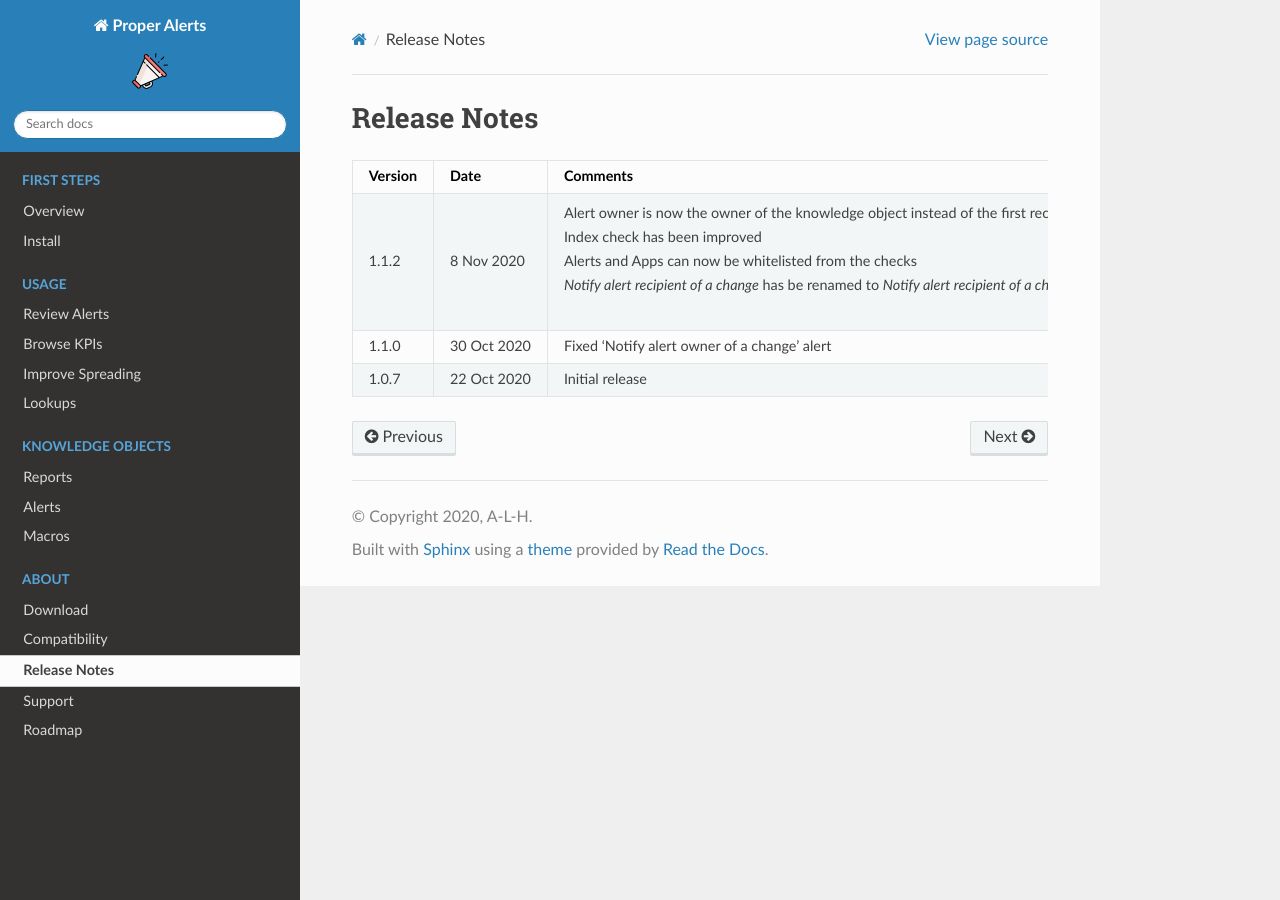
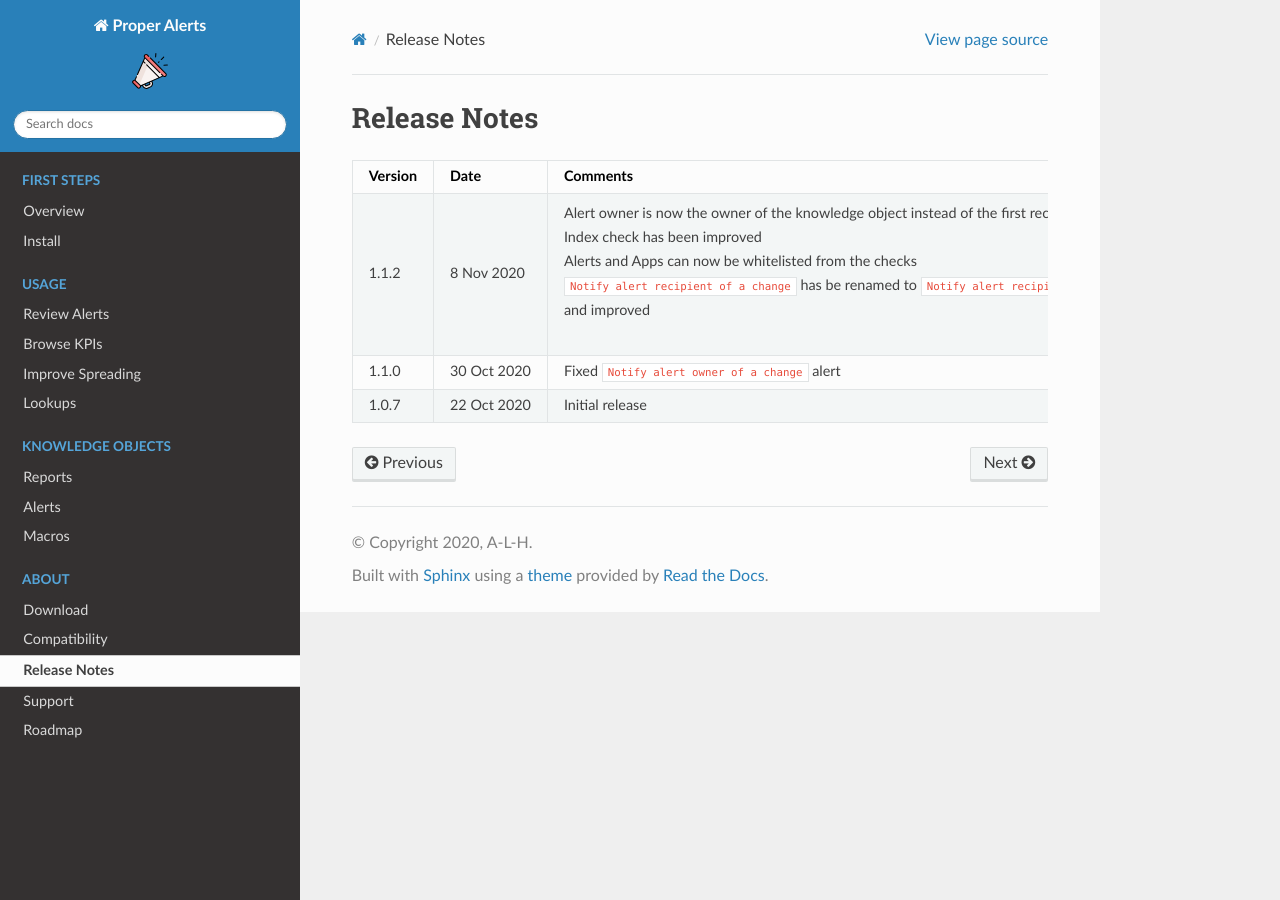
Before and after one commit to a-l-h/splunk-app-proper-alerts, a Sphinx documentation site: the page built from doc/releases.rst, in a window 1280 px wide. Built offline with Sphinx 7.4.7 and the Read the Docs theme 2.0.0, drawn with Linux system fonts in a browser that asks for light colours.

Commit message:
Update releases.rst

```diff
--- a/doc/releases.rst
+++ b/doc/releases.rst
@@ -13,10 +13,10 @@ Release Notes
      - | Alert owner is now the owner of the knowledge object instead of the first recipient of the alert
        | Index check has been improved
        | Alerts and Apps can now be whitelisted from the checks
-       | *Notify alert recipient of a change* has be renamed to *Notify alert recipient of a change* and improved
+       | ``Notify alert recipient of a change`` has be renamed to ``Notify alert recipient of a change`` and improved
    * - 1.1.0
      - 30 Oct 2020
-     - Fixed 'Notify alert owner of a change' alert
+     - Fixed ``Notify alert owner of a change`` alert
    * - 1.0.7
      - 22 Oct 2020
      - Initial release
```
